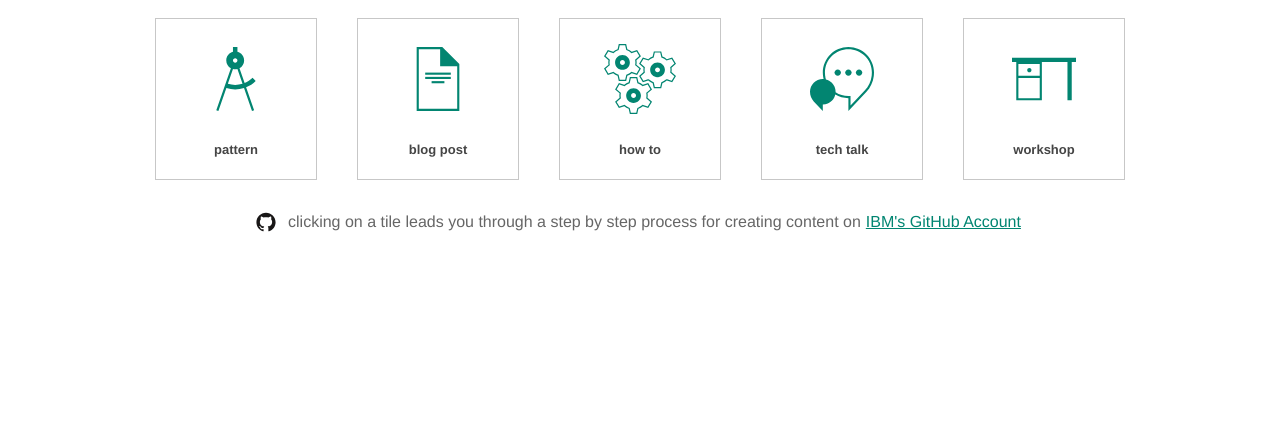
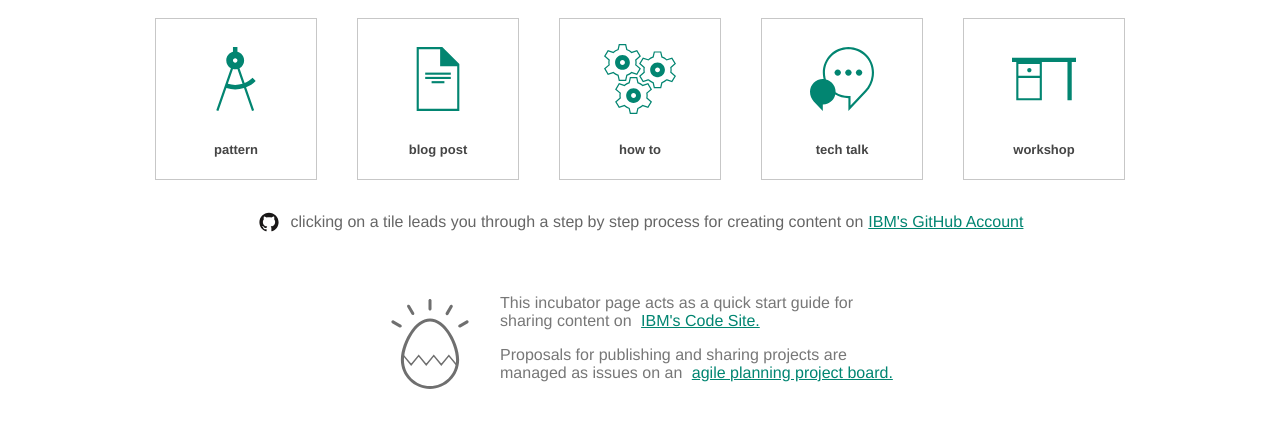
Before and after one commit to IBM/incubator, a plain HTML site: page public/index.html in a window 1280 px wide. Shown: the part 178-606 px from the top of the page. Drawn offline with Linux system fonts and the light colour scheme.

Commit message:
adding some more guidance to the incubator page

```diff
--- a/public/index.html
+++ b/public/index.html
@@ -19,8 +19,20 @@
     <div id="anchor" class="controls"></div>
     <div class="infobox">
       <img class="github" src="./images/github.svg"></img>
-      <div class=" infoarea " id="infoarea ">clicking on a tile leads you through a step by step process for creating content on
-        <a class="githublink" href="https://github.com/ibm"> IBM's GitHub Account</div>
+      <div class="infoarea" id="infoarea">clicking on a tile leads you through a step by step process for creating content on
+        <a class="githublink" href="https://github.com/IBM"> IBM's GitHub Account</a></div>
+    </div>
+    <div class="detailbox">
+      <div class="detailpitch">
+        <div class="detailcontent">
+          <img class="detailimage" src="./images/incubatorfine.svg"></img>
+        </div>
+        <div class="detailcontent">
+          <div class="details" id="">This incubator page acts as a quick start guide for sharing content on <a href="https://developer.ibm.com/code/" class="githublink">IBM's Code Site.</a>
+            <p>Proposals for publishing and sharing projects are managed as issues on an <a class="githublink" href="https://github.com/IBM/incubator/projects/1">agile planning project board.</a></p>
+          </div>
+        </div>
+      </div>
     </div>
   </div>
 </body>
--- a/public/stylesheets/style.css
+++ b/public/stylesheets/style.css
@@ -175,3 +175,35 @@ body, html {
   color: #018571;
   margin-left: 5px;
 }
+
+.detailbox {
+  margin: 30px;
+  display: flex;
+  flex-direction: column;
+  justify-content: center;
+  align-items: center;
+  color: #777;
+}
+
+.detailtitle {}
+
+.detailpitch {
+  display: flex;
+  flex-direction: row;
+  align-items: center;
+  ;
+}
+
+.detailimage {
+  height: 100px;
+  opacity: 0.7;
+  width: 100px;
+  margin-right: 20px;
+}
+
+.details {
+  text-decoration: none;
+  width: 400px;
+}
+
+.actionbutton {}
```
Also changed, not shown: public/images/incubatorfine.svg (added), workshop.md (added).
